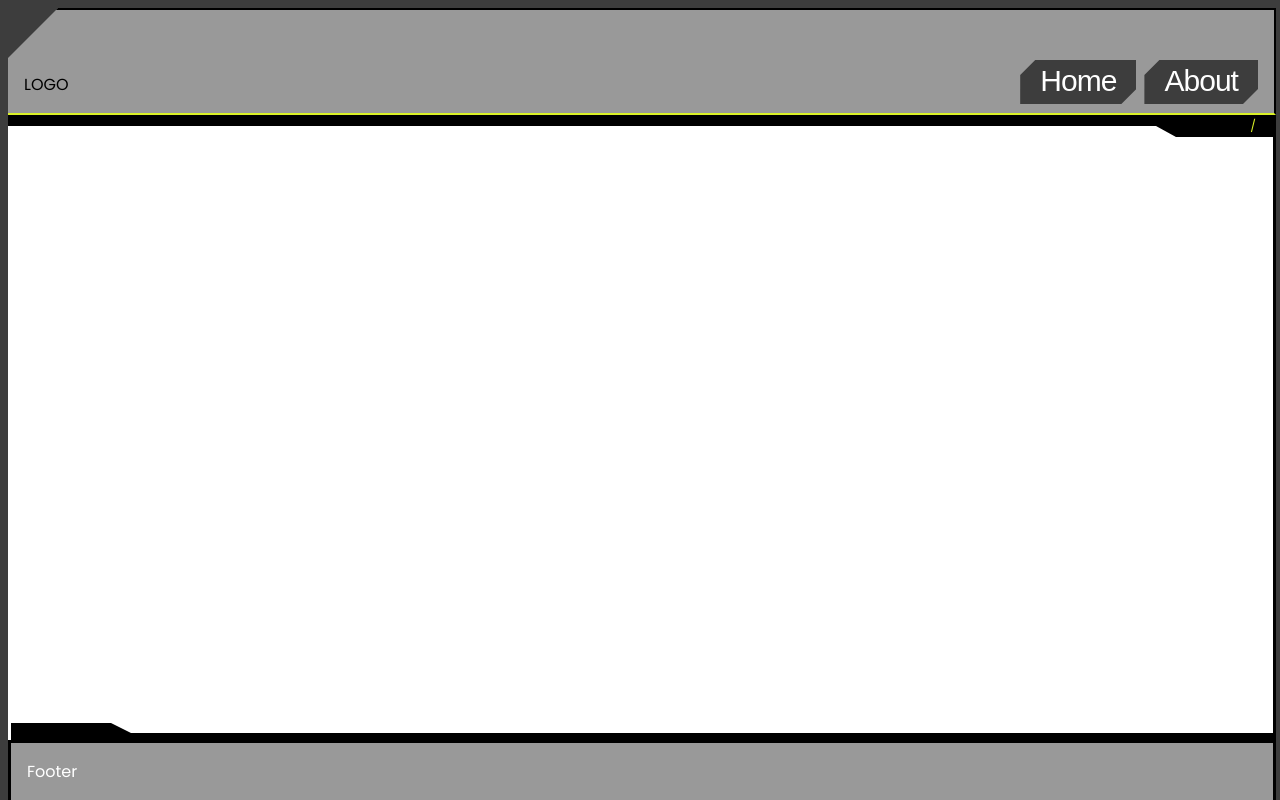
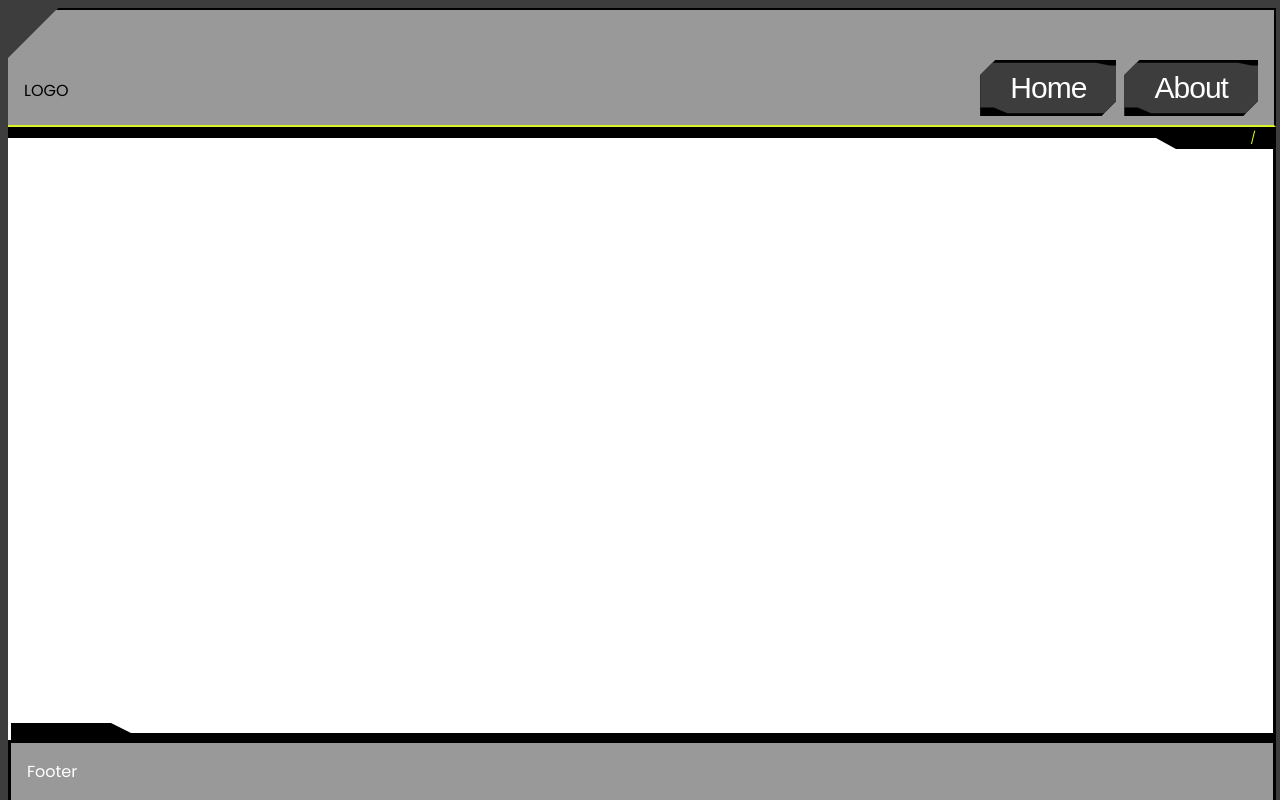
Before and after one commit to ChrisJackem/port_app, a Next.js app: page / in a window 1280 px wide. Built offline with nearby package versions, Linux system fonts and the light colour scheme; a web font is replaced by a local one.

Commit message:
Styles 6

```diff
--- a/src/app/shapes.css
+++ b/src/app/shapes.css
@@ -52,27 +52,8 @@ transition: background-color 500ms ease-out;
 .chip-a{
     color: black;
     --chip-size: 15px;
-    background-color: transparent;
+    background-color: var(--darkest);
     position: relative;
-}
-/* active chip button */
-.chip-a.active::after{
-    border-top: 2px solid var(--accent, #FFF);
-}
-.chip-a:hover::after{
-    background-color: #3a3a3a;
-    background-color: rgba(0,0,0, .8);
-}
-.chip-a::after{
-    transition: all 500ms ease-out;
-    position: absolute;
-    z-index: -1;
-    content: '';
-    width: 100%; height: 100%;
-    top: 0; left: 0;
-    /* border-top: 2px solid black; */
-    background: #606060;
-    background: var(--background);
     clip-path: polygon(
         var(--chip-size, 25px) 0,
         100% 0,
@@ -81,7 +62,34 @@ transition: background-color 500ms ease-out;
         0 100%,
         0 var(--chip-size,25px)
     );
+    padding: 20px 30px !important;
 }
+.chip-a.active{
+    background-color: var(--accent, #FFF);
+}
+.chip-a::after, .chip-a::before{
+    z-index: -1;
+    content: '';
+    position: absolute;
+    width: 100%; height: 100%;
+    top: 0; left: 0;
+    transition: all 300ms ease-out;
+}
+
+.chip-a:hover::after{
+    background-color: var(--accent);
+}
+/* Bottom Blade */
+.chip-a::after{
+    background: var(--darkest);
+    clip-path: polygon( 0 85%, 10% 85%, 20% 95%, 100% 95%, 100% 100%, 0 100%);
+}
+/* Body of blade */
+.chip-a::before{
+    background-color: var(--background, #000);
+    clip-path: polygon( 0 5%, 85% 5%, 95% 10%, 100% 10%, 100% 100%, 0 100% );
+}
+
 
 
 /************ Containers *************************/
```
Also changed, not shown: src/components/themeBtns/themeBtns.tsx (+6 -6 lines).
